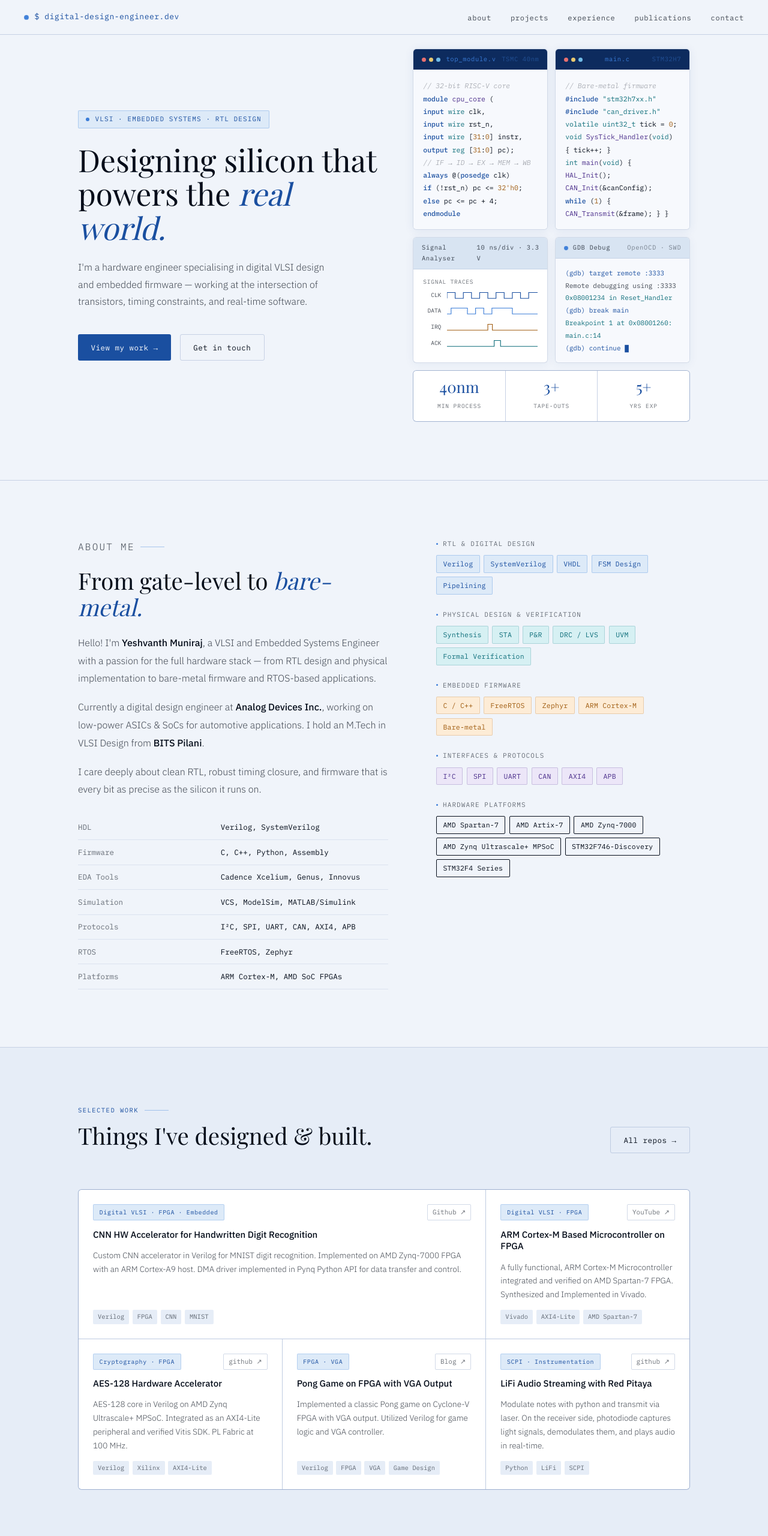
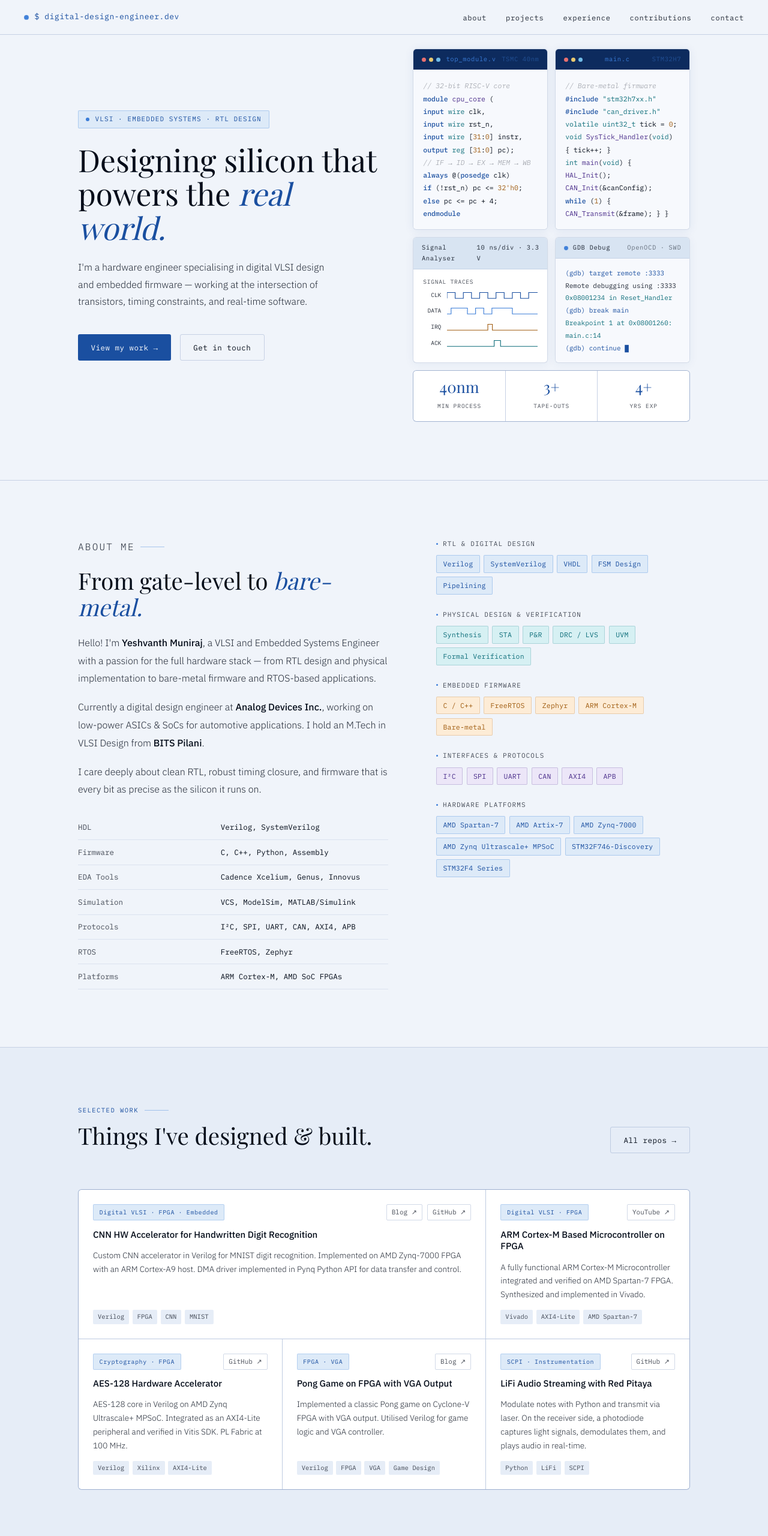
Before and after one commit to yeshvanth-m/yeshvanth-m.github.io, a plain HTML site: page index.html in a window 1280 px wide. Shown: the top 2560 px of the page at 60% size. Drawn offline with nearby package versions, Linux system fonts and the light colour scheme; a web font is replaced by a local one.

Commit message:
Updates.. open links in new tab

```diff
--- a/config.js
+++ b/config.js
@@ -70,8 +70,8 @@ const CONFIG = {
   /* ── HERO STATS — add or remove objects freely ── */
   stats: [
     { value: "40nm", label: "Min Process" },
-    { value: "3+",  label: "Tape-outs"    },
-    { value: "5+",   label: "Yrs Exp"     },
+    { value: "3+",   label: "Tape-outs"   },
+    { value: "4+",   label: "Yrs Exp"     },
   ],
 
   /* ── ABOUT ── */
@@ -88,9 +88,9 @@ const CONFIG = {
     { key: "Firmware",   value: "C, C++, Python, Assembly"         },
     { key: "EDA Tools",  value: "Cadence Xcelium, Genus, Innovus"  },
     { key: "Simulation", value: "VCS, ModelSim, MATLAB/Simulink"   },
-    { key: "Protocols",  value: "I²C, SPI, UART, CAN, AXI4, APB"   },
+    { key: "Protocols",  value: "I²C, SPI, UART, CAN, AXI4, APB"  },
     { key: "RTOS",       value: "FreeRTOS, Zephyr"                 },
-    { key: "Platforms",  value: "ARM Cortex-M, AMD SoC FPGAs"     },
+    { key: "Platforms",  value: "ARM Cortex-M, AMD SoC FPGAs"      },
   ],
 
   /* ── SKILL DOMAINS ──
@@ -119,8 +119,8 @@ const CONFIG = {
     },
     {
       title: "Hardware Platforms",
-      color: "tc",
-      tags:  ["AMD Spartan-7", "AMD Artix-7", "AMD Zynq-7000", "AMD Zynq Ultrascale+ MPSoC", " STM32F746-Discovery", "STM32F4 Series"],
+      color: "tb",
+      tags:  ["AMD Spartan-7", "AMD Artix-7", "AMD Zynq-7000", "AMD Zynq Ultrascale+ MPSoC", "STM32F746-Discovery", "STM32F4 Series"],
     },
   ],
 
@@ -132,39 +132,42 @@ const CONFIG = {
   projects: [
     {
       featured: true,
-      category: "Digital VLSI · FPGA  · Embedded",
+      category: "Digital VLSI · FPGA · Embedded",
       name: "CNN HW Accelerator for Handwritten Digit Recognition",
       desc: "Custom CNN accelerator in Verilog for MNIST digit recognition. Implemented on AMD Zynq-7000 FPGA with an ARM Cortex-A9 host. DMA driver implemented in Pynq Python API for data transfer and control.",
       tags:  ["Verilog", "FPGA", "CNN", "MNIST"],
-      links: [{  label: "Blog ↗", url: "https://community.element14.com/challenges-projects/design-challenges/eye-on-intelligence-challenge/b/blog/posts/final-blog-handwritten-recognition-with-custom-cnn-hw-accelerator", label: "Github ↗", url: "https://github.com/yeshvanth-m/CNN-Handwritten-Digit-MNIST/tree/main" }],
+      links: [
+        { label: "Blog ↗",   url: "https://community.element14.com/challenges-projects/design-challenges/eye-on-intelligence-challenge/b/blog/posts/final-blog-handwritten-recognition-with-custom-cnn-hw-accelerator" },
+        { label: "GitHub ↗", url: "https://github.com/yeshvanth-m/CNN-Handwritten-Digit-MNIST/tree/main" },
+      ],
     },
     {
       category: "Digital VLSI · FPGA",
       name: "ARM Cortex-M Based Microcontroller on FPGA",
-      desc: "A fully functional, ARM Cortex-M Microcontroller integrated and verified on AMD Spartan-7 FPGA. Synthesized and Implemented in Vivado.",
+      desc: "A fully functional ARM Cortex-M Microcontroller integrated and verified on AMD Spartan-7 FPGA. Synthesized and implemented in Vivado.",
       tags:  ["Vivado", "AXI4-Lite", "AMD Spartan-7"],
       links: [{ label: "YouTube ↗", url: "https://youtu.be/AsovjL7FLLo?si=WcXaA02M4VlKGNAY" }],
     },
     {
       category: "Cryptography · FPGA",
       name: "AES-128 Hardware Accelerator",
-      desc: "AES-128 core in Verilog on AMD Zynq Ultrascale+ MPSoC. Integrated as an AXI4-Lite peripheral and verified Vitis SDK. PL Fabric at 100 MHz.",
+      desc: "AES-128 core in Verilog on AMD Zynq Ultrascale+ MPSoC. Integrated as an AXI4-Lite peripheral and verified in Vitis SDK. PL Fabric at 100 MHz.",
       tags:  ["Verilog", "Xilinx", "AXI4-Lite"],
-      links: [{ label: "github ↗", url: "https://github.com/yeshvanth-m/AES-128" }],
+      links: [{ label: "GitHub ↗", url: "https://github.com/yeshvanth-m/AES-128" }],
     },
     {
       category: "FPGA · VGA",
       name: "Pong Game on FPGA with VGA Output",
-      desc: "Implemented a classic Pong game on Cyclone-V FPGA with VGA output. Utilized Verilog for game logic and VGA controller.",
+      desc: "Implemented a classic Pong game on Cyclone-V FPGA with VGA output. Utilised Verilog for game logic and VGA controller.",
       tags:  ["Verilog", "FPGA", "VGA", "Game Design"],
       links: [{ label: "Blog ↗", url: "https://community.element14.com/challenges-projects/project14/digitalfever/b/blog/posts/prototyping-with-fpgas---final-project---pong-game" }],
     },
     {
       category: "SCPI · Instrumentation",
       name: "LiFi Audio Streaming with Red Pitaya",
-      desc: "Modulate notes with python and transmit via laser. On the receiver side, photodiode captures light signals, demodulates them, and plays audio in real-time.",
+      desc: "Modulate notes with Python and transmit via laser. On the receiver side, a photodiode captures light signals, demodulates them, and plays audio in real-time.",
       tags:  ["Python", "LiFi", "SCPI"],
-      links: [{ label: "github ↗", url: "https://github.com/yeshvanth-m/Wireless-Audio-Transmission-using-Li-Fi" }],
+      links: [{ label: "GitHub ↗", url: "https://github.com/yeshvanth-m/Wireless-Audio-Transmission-using-Li-Fi" }],
     },
   ],
 
@@ -183,7 +186,7 @@ const CONFIG = {
       company: "Analog Devices Inc.",
       role:    "Embedded Software Engineer",
       dept:    "Automotive Electrification · Bangalore, India",
-      desc:    "Re-architected firmware for fail-safe OTAP, Reduced power consumption by 25% via optimized sleep modes and peripheral management. Pre-silicon bring-up and debugging of SoC with HW-SW Co-Simulation.",
+      desc:    "Re-architected firmware for fail-safe OTAP. Reduced power consumption by 25% via optimised sleep modes and peripheral management. Pre-silicon bring-up and debugging of SoC with HW-SW Co-Simulation.",
       chips:   ["C", "RTX5", "Cortex-M4/M33", "2.4GHz Radio", "Keil uVision", "Segger J-Link"],
     },
     {
@@ -191,27 +194,45 @@ const CONFIG = {
       company: "Analog Devices Inc.",
       role:    "Firmware Intern",
       dept:    "Automotive Electrification · Bangalore, India",
-      desc:    "Designed, implemented and protoyped a hand-held sniffer device for propreitaty wireless protocol in C on an ARM Cortex-M4. Developed UI on STM32F746 Discovery with TouchGFX. Presented project to senior leadership and received full-time offer.",
+      desc:    "Designed, implemented and prototyped a hand-held sniffer device for a proprietary wireless protocol in C on ARM Cortex-M4. Developed UI on STM32F746 Discovery with TouchGFX. Presented to senior leadership and received a full-time offer.",
       chips:   ["Product Development", "C++", "TouchGFX", "STM32F746", "ARM Cortex-M7"],
     },
   ],
 
-  /* ── PUBLICATIONS ── */
-  publications: [
+  /* ── OPEN SOURCE CONTRIBUTIONS ──
+     blogUrl and githubUrl are both optional — remove either key to hide that button.
+  ── */
+  contributions: [
     {
-      title: "Low-Power 10-bit SAR ADC with Dynamic Comparator in 180nm CMOS",
-      venue: "IEEE International Symposium on Circuits and Systems (ISCAS)",
-      year:  "2023",
+      title:   "Open Source Contribution : Added 2 samples to demonstrate the oberserver and broadcaster roles in BLE",
+      venue:   "Zephyr Project",
+      year:    "2021",
+      githubUrl: "https://github.com/zephyrproject-rtos/zephyr/pull/40057",
     },
     {
-      title: "Timing Closure Optimisation in Deep-Sub-Micron Flows Using ML-Guided Buffering",
-      venue: "VLSI Design Conference (VLSID)",
-      year:  "2022",
+      title:   "Working with the Broadcom Optical Wireless Transceiver",
+      venue:   "Element14 Community",
+      year:    "2025",
+      blogUrl: "https://community.element14.com/products/roadtest/rv/roadtest_reviews/1881/working_with_the_broadcom_optical_wireless_transceiver_-_part_1",
     },
     {
-      title: "Simulated-Annealing Based Floorplanner for Mixed-Signal SoCs",
-      venue: "IEEE TENCON",
-      year:  "2020",
+      title:     "Bench-marking Zynq Ultrascale+ MPSoC with custom built AES Core",
+      venue:     "Element14 Community",
+      year:      "2023",
+      blogUrl:   "https://community.element14.com/products/roadtest/rv/roadtest_reviews/1744/bench-marking_zynq_ultrascale_mpsoc_with_custom_built_aes_core",
+      githubUrl: "https://github.com/yeshvanth-m/ZUBoard-1CG_RT",
+    },
+    {
+      title:     "GUI Demo with S32K324 Triple PMSM Control Reference Design Board",
+      venue:     "Element14 Community",
+      year:      "2024",
+      blogUrl:   "https://community.element14.com/products/roadtest/rv/roadtest_reviews/1805/gui_demo_with_s32k324_triple_pmsm_control_reference_design_board",
+    },
+    {
+      title:     "UV-C Based Germs Disinfecting Machine",
+      venue:     "Hackster.io",
+      year:      "2020",
+      blogUrl:   "https://www.hackster.io/yeshvanth_muniraj/uv-c-based-germs-disinfecting-machine-a20020",
     },
   ],
 
@@ -219,9 +240,9 @@ const CONFIG = {
   contactDesc: "Whether it's a design review, a consulting engagement, or just a conversation about low-power design — feel free to reach out.",
   email: "yeshvanthmuniraj123@gmail.com",
   socials: [
-    { label: "GitHub",    url: "https://github.com/yeshvanth-m"           },
-    { label: "LinkedIn",  url: "https://linkedin.com/in/yeshvanthm"      },
-    { label: "YouTube",   url: "https://www.youtube.com/@ymlabs6983"      },
-    { label: "Résumé ↓",  url: "/resume.pdf"                              },
+    { label: "GitHub",   url: "https://github.com/yeshvanth-m"      },
+    { label: "LinkedIn", url: "https://linkedin.com/in/yeshvanthm"  },
+    { label: "YouTube",  url: "https://www.youtube.com/@ymlabs6983" },
+    { label: "Résumé ↓", url: "/resume.pdf"                         },
   ],
 };
--- a/index.html
+++ b/index.html
@@ -12,7 +12,7 @@
     :root {
       --bg: #f0f4fa; --bg2: #e6edf7; --bg3: #d8e4f2; --surface: #ffffff;
       --border: rgba(30,70,140,0.10); --border-md: rgba(30,70,140,0.20);
-      --text: #050d1a; --muted: rgba(5,13,26,0.75); --muted2: rgba(5,13,26,0.58);
+      --text: #050d1a; --muted: rgba(5,13,26,0.88); --muted2: rgba(5,13,26,0.72);
       --blue: #1a4fa0; --blue-mid: #3b7dd8; --blue-light: #ddeaf8; --blue-dark: #0d2b5e;
       --teal: #0e6e7a; --teal-light: #d6f0f3;
       --amber: #a05c10; --amber-light: #fdecd6;
@@ -153,15 +153,20 @@
     .exp-chips { display: flex; flex-wrap: wrap; gap: 0.35rem; margin-top: 0.75rem; }
     .exp-chip { font-family: var(--mono); font-size: 10.5px; padding: 0.2rem 0.55rem; border-radius: 2px; color: var(--muted); background: var(--bg2); border: 1px solid var(--border); }
 
-    /* PUBLICATIONS */
-    #publications { background: var(--bg2); }
-    .pub-list { display: flex; flex-direction: column; gap: 1px; background: var(--border-md); border: 1px solid var(--border-md); border-radius: 6px; overflow: hidden; }
-    .pub-item { background: var(--surface); padding: 1.25rem 1.5rem; display: grid; grid-template-columns: auto 1fr auto; gap: 1.25rem; align-items: start; transition: background 0.15s; }
-    .pub-item:hover { background: var(--bg); }
-    .pub-num { font-family: var(--mono); font-size: 11px; color: var(--muted2); padding-top: 3px; letter-spacing: 0.06em; }
-    .pub-title { font-size: 14.5px; font-weight: 500; color: var(--text); margin-bottom: 0.3rem; line-height: 1.45; }
-    .pub-venue { font-family: var(--mono); font-size: 11.5px; color: var(--muted2); letter-spacing: 0.03em; }
-    .pub-year { font-family: var(--mono); font-size: 11px; color: var(--blue); letter-spacing: 0.06em; white-space: nowrap; }
+    /* CONTRIBUTIONS */
+    #contributions { background: var(--bg2); }
+    .contrib-list { display: flex; flex-direction: column; gap: 1px; background: var(--border-md); border: 1px solid var(--border-md); border-radius: 6px; overflow: hidden; }
+    .contrib-item { background: var(--surface); padding: 1.25rem 1.5rem; display: grid; grid-template-columns: auto 1fr auto; gap: 1.25rem; align-items: center; transition: background 0.15s; }
+    .contrib-item:hover { background: var(--bg); }
+    .contrib-num { font-family: var(--mono); font-size: 11px; color: var(--muted2); letter-spacing: 0.06em; align-self: start; padding-top: 3px; }
+    .contrib-body { display: flex; flex-direction: column; gap: 0.25rem; }
+    .contrib-title { font-size: 14.5px; font-weight: 500; color: var(--text); line-height: 1.45; }
+    .contrib-venue { font-family: var(--mono); font-size: 11.5px; color: var(--muted2); letter-spacing: 0.03em; }
+    .contrib-right { display: flex; flex-direction: column; align-items: flex-end; gap: 0.5rem; }
+    .contrib-year { font-family: var(--mono); font-size: 11px; color: var(--blue); letter-spacing: 0.06em; white-space: nowrap; }
+    .contrib-btns { display: flex; gap: 0.4rem; flex-wrap: wrap; justify-content: flex-end; }
+    .contrib-btn { font-family: var(--mono); font-size: 10.5px; color: var(--blue); text-decoration: none; padding: 0.2rem 0.6rem; border: 1px solid rgba(59,125,216,0.35); border-radius: 2px; background: var(--blue-light); transition: all 0.15s; white-space: nowrap; }
+    .contrib-btn:hover { background: var(--blue); color: #fff; border-color: var(--blue); }
 
     /* CONTACT */
     #contact { text-align: center; }
@@ -201,6 +206,8 @@
       .exp-grid { grid-template-columns: 1fr; gap: 0; }
       .exp-left { border-right: none; padding-bottom: 0.25rem; }
       .exp-role::before { display: none; }
+      .contrib-item { grid-template-columns: auto 1fr; }
+      .contrib-right { flex-direction: row; align-items: center; grid-column: 2; }
       footer { flex-direction: column; gap: 0.4rem; text-align: center; }
       .container { padding: 0 1.25rem; }
     }
@@ -214,11 +221,11 @@
       <span id="nav-brand"></span>
     </div>
     <ul class="nav-links" id="nav-links">
-      <li><a href="#About">about</a></li>
-      <li><a href="#Projects">projects</a></li>
-      <li><a href="#Experience">experience</a></li>
-      <li><a href="#Publications">publications</a></li>
-      <li><a href="#Contact">contact</a></li>
+      <li><a href="#about">about</a></li>
+      <li><a href="#projects">projects</a></li>
+      <li><a href="#experience">experience</a></li>
+      <li><a href="#contributions">contributions</a></li>
+      <li><a href="#contact">contact</a></li>
     </ul>
     <button class="nav-hamburger" id="nav-hamburger" aria-label="Toggle menu">
       <span></span><span></span><span></span>
@@ -239,7 +246,6 @@
         </div>
 
         <div class="chip-wrap">
-          <!-- Row 1: top_module.v + main.c -->
           <div class="hero-row">
             <div class="chip-card">
               <div class="chip-header">
@@ -267,7 +273,6 @@
             </div>
           </div>
 
-          <!-- Row 2: Signal Analyser + Debug Terminal -->
           <div class="hero-row">
             <div class="wave-card">
               <div class="wave-header">
@@ -303,7 +308,6 @@
             </div>
           </div>
 
-          <!-- Stats -->
           <div class="stat-strip" id="stat-strip"></div>
         </div>
       </div>
@@ -335,7 +339,7 @@
           <p class="section-label">Selected work</p>
           <h2>Things I've designed &amp; built.</h2>
         </div>
-        <a id="github-link" href="#" class="btn btn-ghost" style="margin-bottom:1rem">All repos →</a>
+        <a id="github-link" href="#" target="_blank" rel="noopener" class="btn btn-ghost" style="margin-bottom:1rem">All repos →</a>
       </div>
       <div class="proj-grid fade-up" id="proj-grid"></div>
     </div>
@@ -354,12 +358,12 @@
 
   <div class="divider"></div>
 
-  <section id="publications">
+  <section id="contributions">
     <div class="container">
-      <p class="section-label fade-up">Research</p>
-      <h2 class="fade-up">Publications &amp; papers.</h2>
+      <p class="section-label fade-up">Open Source</p>
+      <h2 class="fade-up">Contributions &amp; writing.</h2>
       <div style="height:2rem"></div>
-      <div class="pub-list fade-up" id="pub-list"></div>
+      <div class="contrib-list fade-up" id="contrib-list"></div>
     </div>
   </section>
 
@@ -435,7 +439,9 @@
       `<div class="proj-card${p.featured ? " wide" : ""}">
          <div class="proj-top">
            <span class="proj-ic">${p.category}</span>
-           <div class="proj-links">${p.links.map(l => `<a href="${l.url}" class="proj-link">${l.label}</a>`).join("")}</div>
+           <div class="proj-links">${p.links.map(l =>
+             `<a href="${l.url}" class="proj-link" target="_blank" rel="noopener">${l.label}</a>`
+           ).join("")}</div>
          </div>
          <p class="proj-name">${p.name}</p>
          <p class="proj-desc">${p.desc}</p>
@@ -458,21 +464,27 @@
        </div>`
     ).join("");
 
-    document.getElementById("pub-list").innerHTML = CONFIG.publications.map((p, i) =>
-      `<div class="pub-item">
-         <span class="pub-num">[${i + 1}]</span>
-         <div>
-           <p class="pub-title">${p.title}</p>
-           <p class="pub-venue">${p.venue}</p>
-         </div>
-         <span class="pub-year">${p.year}</span>
-       </div>`
-    ).join("");
+    document.getElementById("contrib-list").innerHTML = CONFIG.contributions.map((c, i) => {
+      const btns = [];
+      if (c.blogUrl)   btns.push(`<a href="${c.blogUrl}"   class="contrib-btn" target="_blank" rel="noopener">Blog ↗</a>`);
+      if (c.githubUrl) btns.push(`<a href="${c.githubUrl}" class="contrib-btn" target="_blank" rel="noopener">GitHub ↗</a>`);
+      return `<div class="contrib-item">
+        <span class="contrib-num">[${i + 1}]</span>
+        <div class="contrib-body">
+          <p class="contrib-title">${c.title}</p>
+          <p class="contrib-venue">${c.venue}</p>
+        </div>
+        <div class="contrib-right">
+          <span class="contrib-year">${c.year}</span>
+          ${btns.length ? `<div class="contrib-btns">${btns.join("")}</div>` : ""}
+        </div>
+      </div>`;
+    }).join("");
 
     document.getElementById("contact-desc").textContent = CONFIG.contactDesc;
     document.getElementById("contact-email").href       = `mailto:${CONFIG.email}`;
     document.getElementById("social-row").innerHTML     = CONFIG.socials.map(s =>
-      `<a href="${s.url}" class="social-link">${s.label}</a>`
+      `<a href="${s.url}" class="social-link" target="_blank" rel="noopener">${s.label}</a>`
     ).join("");
   }
 
```
